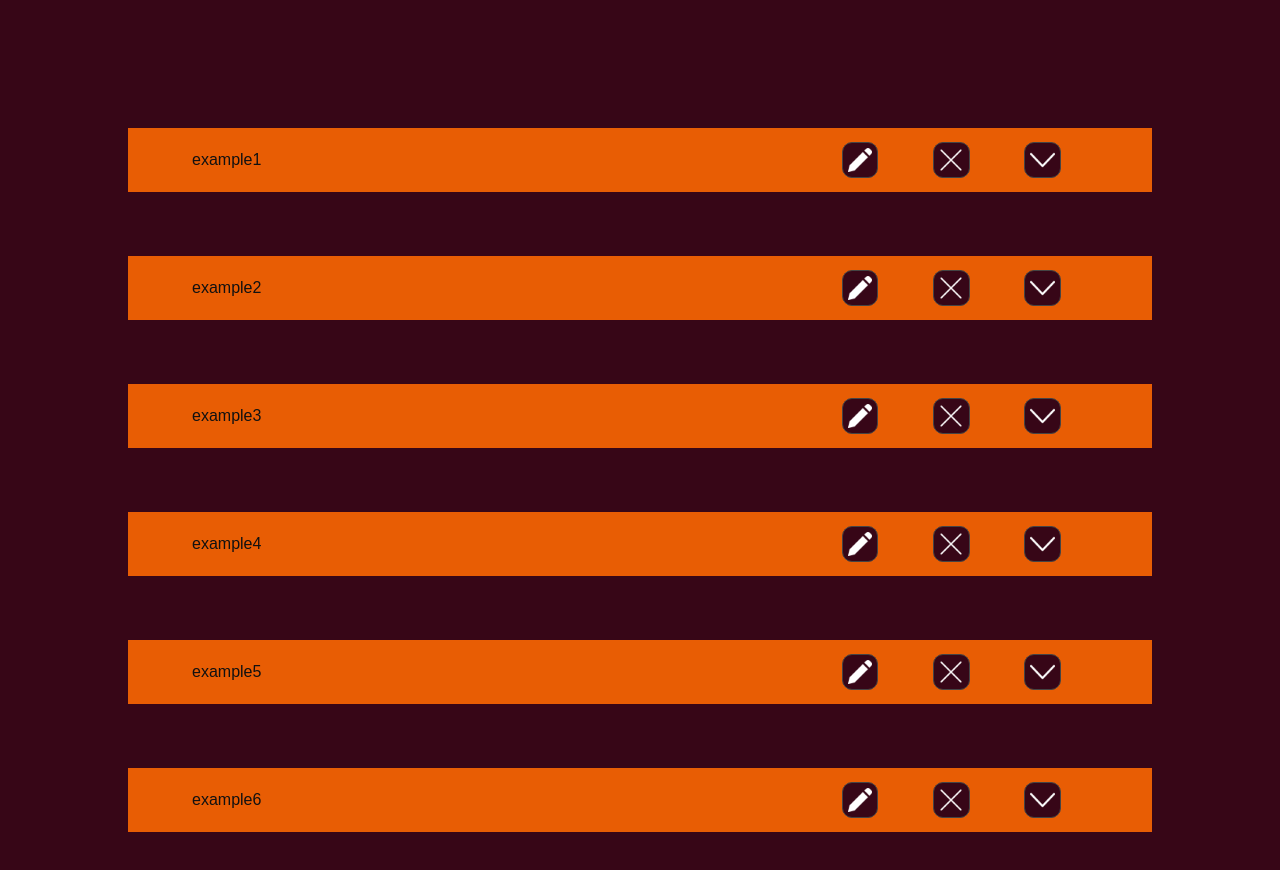
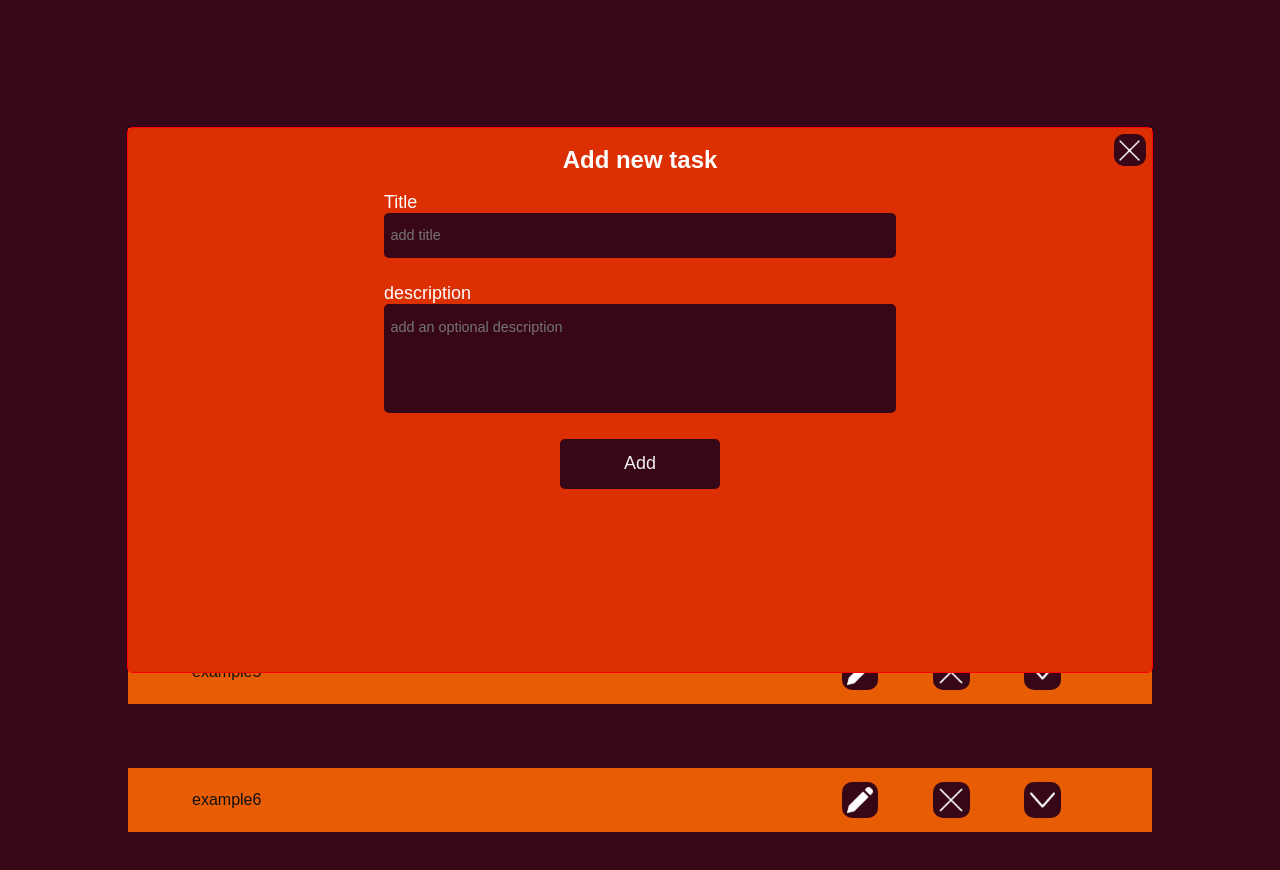
Before and after one commit to brtkev/todo-app, a React app: page / in a window 1280 px wide. Shown: the top 870 px of the page. Built offline with nearby package versions, Linux system fonts and the light colour scheme.

Commit message:
editor design

```diff
--- /dev/null
+++ b/src/components/editor.js
@@ -0,0 +1,24 @@
+import styles from '../styles/editor.module.css'
+import { cancel } from './images';
+import { TaskButton } from './task';
+
+export default function Editor(props) {
+
+    return(
+        <div className={styles.windowContainer} >
+            <div className={styles.container} >
+                <h2 className={styles.title} >Add new task</h2>
+                <form  className={styles.form} action="" method="post" >
+                    <label htmlFor="title" >Title</label>
+                    <input type="text" name="title" placeholder="add title" />
+                    <label htmlFor="description" >description</label>
+                    <textarea name="description" cols="30" rows="5" placeholder="add an optional description" ></textarea>
+                    <input type="button" value="Add" onClick={()=> console.log("asdas")} />
+                </form>
+                <TaskButton src={cancel} alt="X icon" className={styles.close} />
+                {/* <button className={styles.close} ><img src={cancel} alt="x icon" /></button> */}
+            </div>
+
+        </div>
+    );
+};
--- a/src/components/task.js
+++ b/src/components/task.js
@@ -38,10 +38,10 @@ export default function Task(props) {
     );
 };
 
-const TaskButton = (props) => {
-    const {src, alt} = props
+export function TaskButton (props) {
+    const {src, alt, className} = props
     return(
-        <button className={styles.button} {...props} >
+        <button {...props} className={`${styles.button} ${className}`}  >
             <img src={src} alt={alt} />
         </button>
     );
--- a/src/components/todo.js
+++ b/src/components/todo.js
@@ -1,6 +1,7 @@
 import { useEffect, useState } from 'react';
 import styles from '../styles/todo.module.css';
 import Task from './task';
+import Editor from './editor';
 
 let example = [
     { title: "example1", description: "example", _id : "aksjdl1231askdj1", startDate : 1468454651},
@@ -40,7 +41,8 @@ export default function Todo(){
 
     return(
         <div className={styles.container}>
-        {taskComponents}
+            {taskComponents}
+            <Editor />
         </div>
     )
 }
--- a/src/styles/App.module.css
+++ b/src/styles/App.module.css
@@ -4,7 +4,7 @@
   width: 100%;
   min-height: 100vh;
 
-  padding: 10%;
+  padding: 10% 10%;
 
   display: flex;
 }
--- /dev/null
+++ b/src/styles/editor.module.css
@@ -0,0 +1,99 @@
+.windowContainer{
+    position: fixed;
+    top: 0;
+    left: 0;
+    z-index: 101;
+    background: transparent;
+    color: white;
+    display: flex;
+    width: 100%;
+    height: 100vh;
+
+    padding: 10%;
+}
+
+.container{
+    position: relative;
+    display: flex;
+    flex-direction: column;
+    justify-content: center;
+    outline: 1px solid red;
+    width: 100%;
+    background-color: var(--taskDescriptionColor);
+    border-radius: 5px;
+    min-height: 450px;
+}
+
+.title{
+    height: 5vw;
+    padding: 0;margin: 0;
+    display: flex;
+    align-items: center;
+    justify-content: center;
+}
+
+.form{
+    flex: 1;
+    display: flex;
+    flex-direction: column;
+    padding: 0 25%;
+    font-size: 18px;
+}
+
+
+
+.form input{
+    border: none;
+    outline: none;
+    color: #eee;
+    border-radius: 5px;
+    padding: calc(.5vw + .5rem) .5vw;
+    font-size: calc(.5vw + .5rem);
+    background-color: var(--backgroundColor);
+    margin-bottom: 2vw;
+}
+
+.form textarea[name="description"]{
+    border: none;
+    outline: none;
+    color: #eee;
+    border-radius: 5px;
+    padding: calc(.5vw + .5rem) .5vw;
+    font-size: calc(.5vw + .5rem);
+    background-color: var(--backgroundColor);
+    margin-bottom: 2vw;
+    resize: none;
+}
+
+.form input[type="button"]{
+    width: min-content;
+    align-self: center;
+    padding: calc(.5vw + .5rem) 5vw;
+    cursor: pointer;
+    font-size: 18px;
+    font-weight: 400;
+    transition: background .3s linear, box-shadow .3s linear, color .3s linear;
+    &:hover{
+        background: #e85d04;
+        color: #111;
+    }
+    &:active{
+        transform: scale(.95);
+    }
+}
+
+.close{
+    position: absolute;
+    top: 0;
+    right: 0;
+    margin: .5vw .5vw 0 0;
+    width: 2.5vw;
+    height: 2.5vw;
+
+}
+
+/* .close img{
+    width: 100%;
+    height: 100%;
+     filter: invert(100%);
+} */
--- a/src/styles/task.module.css
+++ b/src/styles/task.module.css
@@ -35,8 +35,8 @@
 .button{
     color: #eee;
     outline: none;
+    border: none;
     background: var(--backgroundColor);
-    border: 1px solid #444;
 
     border-radius: 10px;
     width: calc(1.5rem + 1vw);
```
